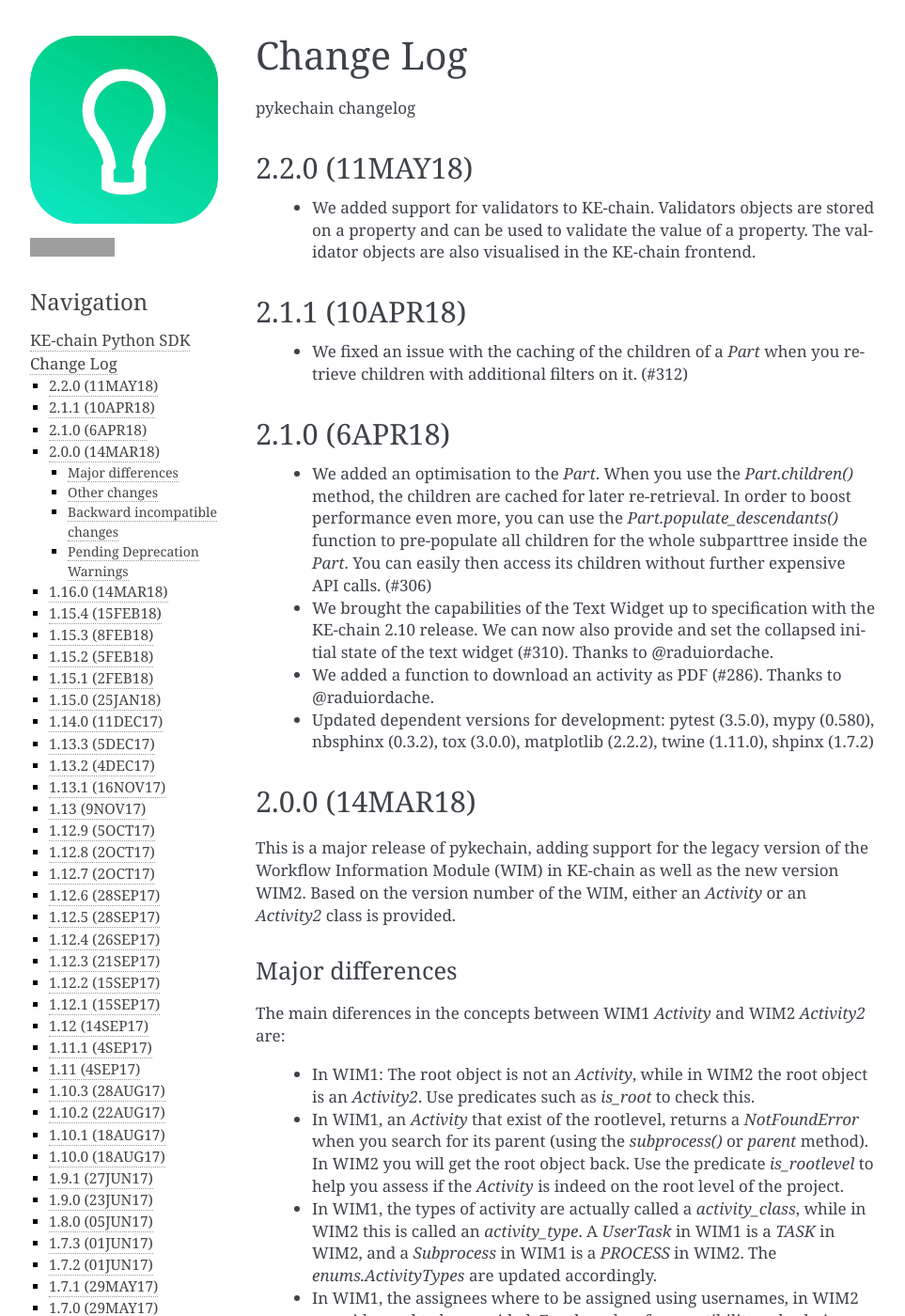
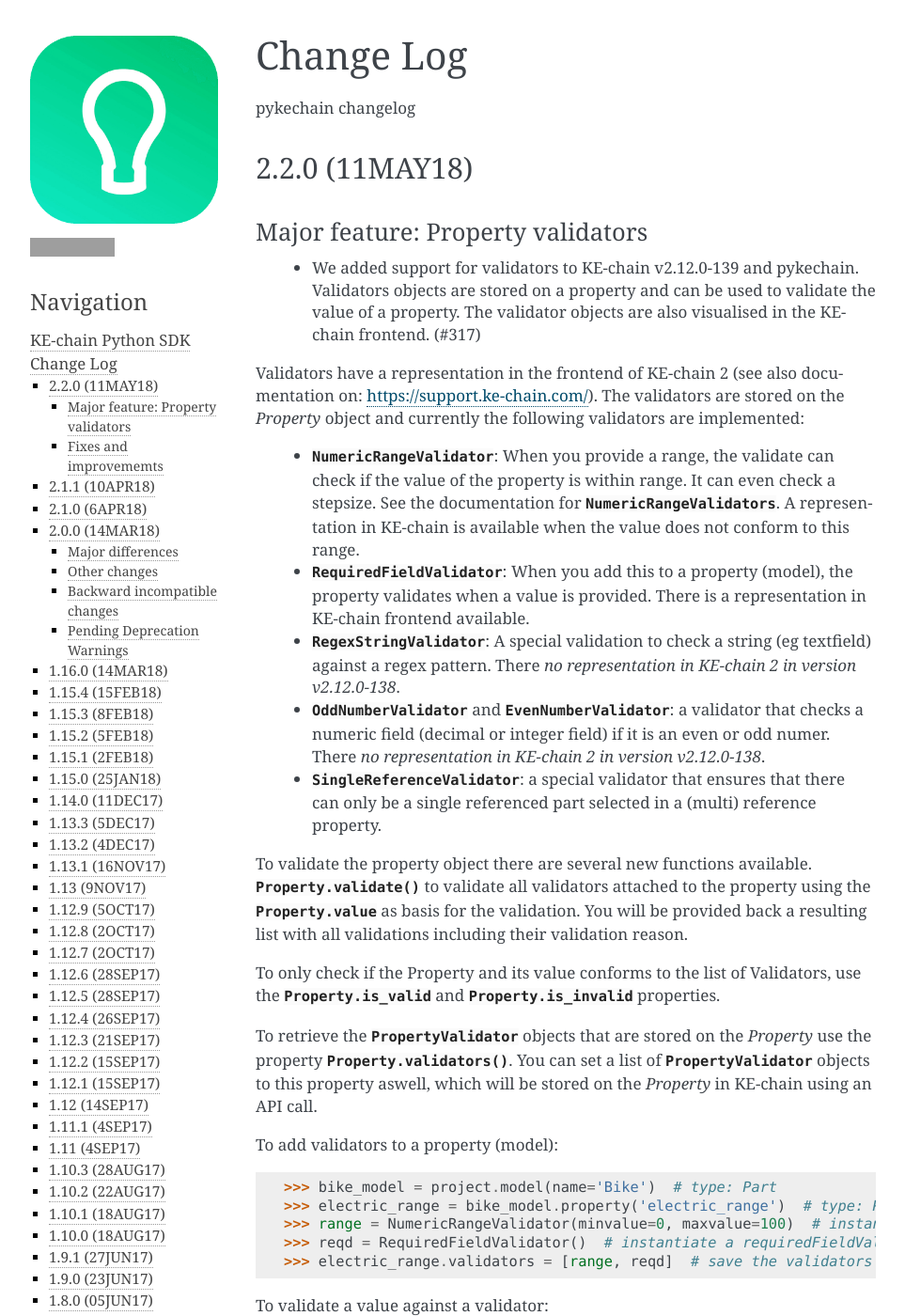
Before and after one commit to KE-works/pykechain, a Sphinx documentation site: the page built from docs/changelog.rst, in a window 1280 px wide and 1400 px high. Shown: the whole window at 94% size, without its empty margins (148-1111 px from the left). Built offline with Sphinx 7.4.7, drawn with Linux system fonts in a browser that asks for light colours; some of the changed text lies outside the part shown; grey boxes are pictures that could not be loaded.

Commit message:
fixed documentation links and changelog.

```diff
--- a/CHANGELOG.rst
+++ b/CHANGELOG.rst
@@ -5,7 +5,56 @@
 
 2.2.0 (11MAY18)
 ---------------
- * We added support for validators to KE-chain. Validators objects are stored on a property and can be used to validate the value of a property. The validator objects are also visualised in the KE-chain frontend.
+
+Major feature: Property validators
+~~~~~~~~~~~~~~~~~~~~~~~~~~~~~~~~~~
+ * We added support for validators to KE-chain v2.12.0-139 and pykechain. Validators objects are stored on a property and can be used to validate the value of a property. The validator objects are also visualised in the KE-chain frontend. (#317)
+
+Validators have a representation in the frontend of KE-chain 2 (see also documentation on: https://support.ke-chain.com/). The validators are stored on the `Property` object and currently the following validators are implemented:
+
+ * :class:`NumericRangeValidator`: When you provide a range, the validate can check if the value of the property is within range. It can even check a stepsize. See the documentation for :class:`NumericRangeValidators`. A representation in KE-chain is available when the value does not conform to this range.
+ * :class:`RequiredFieldValidator`: When you add this to a property (model), the property validates when a value is provided. There is a representation in KE-chain frontend available.
+ * :class:`RegexStringValidator`: A special validation to check a string (eg textfield) against a regex pattern. There *no representation in KE-chain 2 in version v2.12.0-138*.
+ * :class:`OddNumberValidator` and :class:`EvenNumberValidator`: a validator that checks a numeric field (decimal or integer field) if it is an even or odd numer. There *no representation in KE-chain 2 in version v2.12.0-138*.
+ * :class:`SingleReferenceValidator`: a special validator that ensures that there can only be a single referenced part selected in a (multi) reference property.
+
+To validate the property object there are several new functions available. :meth:`Property.validate()` to validate all validators attached to the property using the :attr:`Property.value` as basis for the validation. You will be provided back a resulting list with all validations including their validation reason.
+
+To only check if the Property and its value conforms to the list of Validators, use the :attr:`Property.is_valid` and :attr:`Property.is_invalid` properties.
+
+To retrieve the :class:`PropertyValidator` objects that are stored on the `Property` use the property :meth:`Property.validators`. You can set a list of :class:`PropertyValidator` objects to this property aswell, which will be stored on the `Property` in KE-chain using an API call.
+
+To add validators to a property (model)::
+
+    >>> bike_model = project.model(name='Bike')  # type: Part
+    >>> electric_range = bike_model.property('electric_range')  # type: Property
+    >>> range = NumericRangeValidator(minvalue=0, maxvalue=100)  # instantiate a range validation between 0 and 100
+    >>> reqd = RequiredFieldValidator()  # instantiate a requiredFieldValidator
+    >>> electric_range.validators = [range, reqd]  # save the validators on the property to KE-chain
+
+To validate a value against a validator::
+
+    >>> bike = project.part(name='Bike')  # type: Part
+    >>> electric_range = bike.property('electric_range')  # type: Property
+    >>> electric_range.value
+    None
+    >>> electric_range.is_valid  # No value set, invalid according to the requiredFieldValidator
+    False
+    >>> electric_range.value = 50
+    >>> electric_range.is_valid  # Value is provided AND value is within the range (0, 100)
+    True
+    >>> electric_range.value = -1
+    >>> electric_range.is_valid  # However, the value itself is invalid according to the range validation
+    False
+    >>> electric_range.validate(reason=True)  # use the explicit validation
+    [(False, "Value '-1' should be between 0 and 100"), (True, "Value is provided")]
+
+
+For more documentation of Validators, please refer to the API documentation at: http://pykechain.readthedocs.io/en/latest/developer_api.html
+
+Fixes and improvememts
+~~~~~~~~~~~~~~~~~~~~~~
+ * A fix was made for the the `Part.populate_descendants()` to be working for part of category `MODEL` too. Thanks to a fix of @raduiordache (#320)
 
 
 2.1.1 (10APR18)
--- a/docs/index.rst
+++ b/docs/index.rst
@@ -8,5 +8,6 @@
    changelog
    example_bike
    developer_api
+   notebooks
 
 .. include:: ../README.rst
--- a/docs/notebooks.rst
+++ b/docs/notebooks.rst
@@ -6,4 +6,4 @@
     :glob:
     :maxdepth: 1
 
-    notebooks/*
+    notebooks/00_getting_started
```
Also changed, not shown: docs/api/models_validators_all.rst (added, +27 -0 lines), docs/api/models_validators_base_validators.rst (added, +15 -0 lines), docs/api/models_validators_effects.rst (added, +24 -0 lines), 8 other files.
